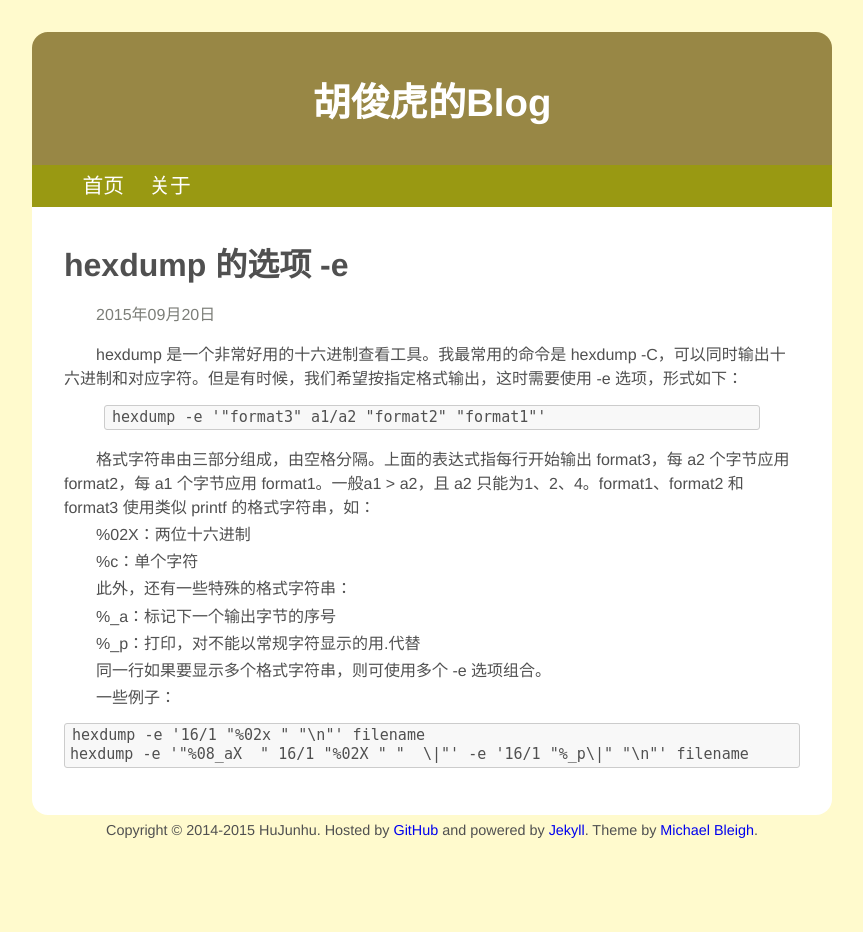
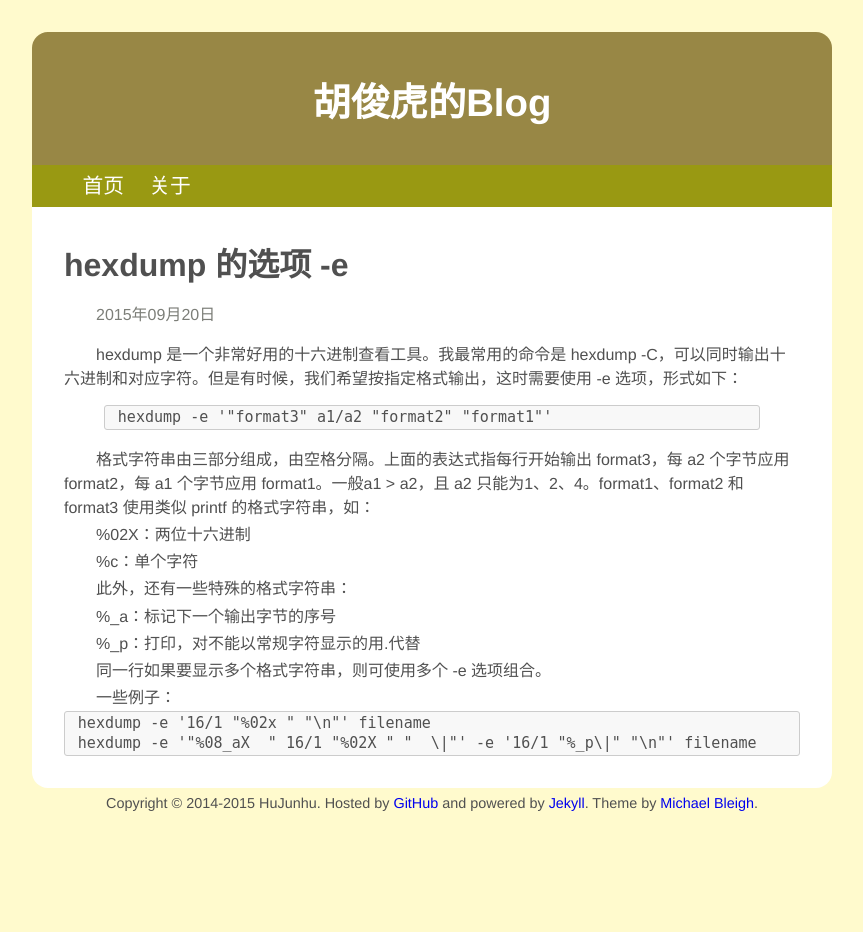
Before and after one commit to hujunhu/hujunhu.github.io, a Jekyll site: the page built from _posts/2015-09-20-hexdump-option-e.md, in a window 1280 px wide. Shown: the whole page, without its empty margins (208-1071 px from the left). Built offline with Jekyll 4.4.1, drawn with Linux system fonts in a browser that asks for light colours.

Commit message:
css style updated

```diff
--- a/css/all.css
+++ b/css/all.css
@@ -104,14 +104,14 @@
 }
 
 pre {
-  padding: 2px 5px;
-  white-space: pre-wrap;
+  margin: 0;
+  padding: 2px 0.8rem;
+  white-space: pre;
   word-wrap: break-word;
   overflow: auto;
 }
 
 code {
-  padding: 0 2px;
 }
 
 pre code {
```
